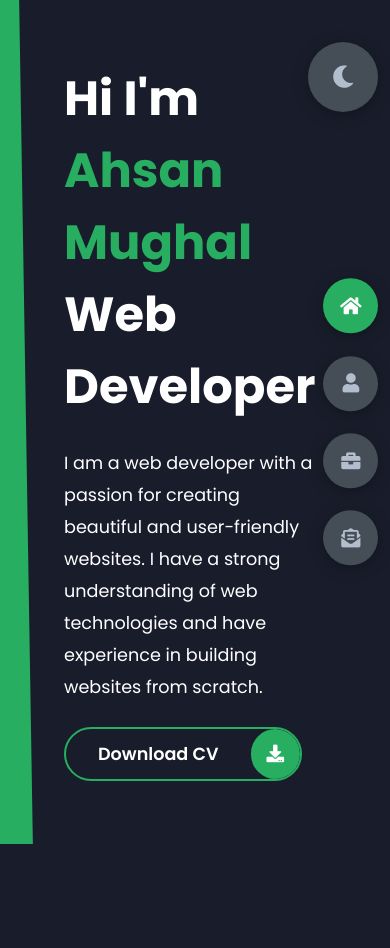
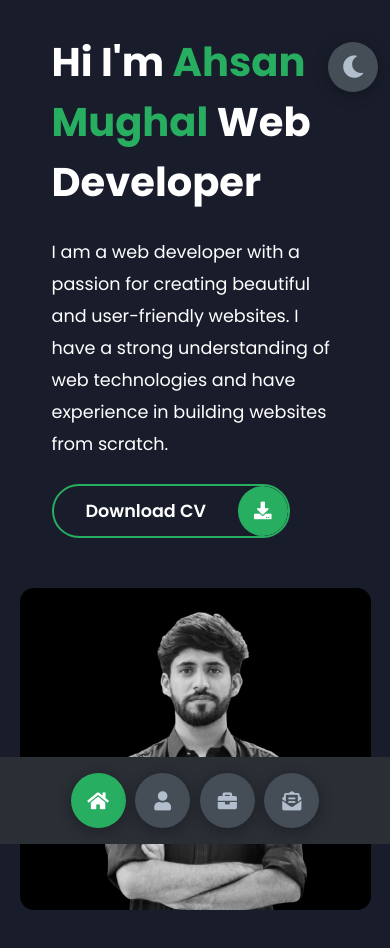
Before and after one commit to Ahasn-9/Ahsan-Mughal-Portfolio, a plain HTML site: page index.html in a window 390 px wide. Before the commit the page ends 844 px from the top, so only its background shows below. Drawn offline with Linux system fonts and the light colour scheme.

Commit message:
home screen media quries applied !

```diff
--- /dev/null
+++ b/styles/_media.scss
@@ -0,0 +1,46 @@
+@media screen and (max-width: 600px) {
+  .header {
+    padding: 0;
+  }
+  .header .right-header {
+    padding: 2rem !important;
+  }
+  .theme-btn {
+    width: 50px;
+    height: 50px;
+  }
+  .header-content {
+    grid-template-columns: 1fr;
+    padding-bottom: 6rem;
+  }
+  .left-header {
+    .h-shape {
+      display: none;
+    }
+  }
+  .right-header {
+    grid-row: 1;
+    width: 90%;
+    margin: 0 auto;
+    .name {
+      font-size: 2.5rem !important;
+    }
+  }
+  .header-content .left-header .image {
+    margin: 0 auto;
+    width: 90%;
+  }
+  .controls {
+    top: auto;
+    bottom: 0;
+    flex-direction: row;
+    justify-content: center;
+    left: 50%;
+    transform: translateX(-50%);
+    width: 100%;
+    background-color: var(--grey5-color);
+    .control {
+      margin: 1rem 0.3rem;
+    }
+  }
+}
--- a/styles/styles.scss
+++ b/styles/styles.scss
@@ -50,7 +50,7 @@ a {
   font-family: inherit;
 }
 header {
-  height: 100vh;
+  min-height: 100vh;
   color: var(--white-color);
   overflow: hidden;
 }
@@ -664,3 +664,5 @@ section {
     }
   }
 }
+
+@import "./media";
```
Also changed, not shown: styles/styles.css, 1 other file.
